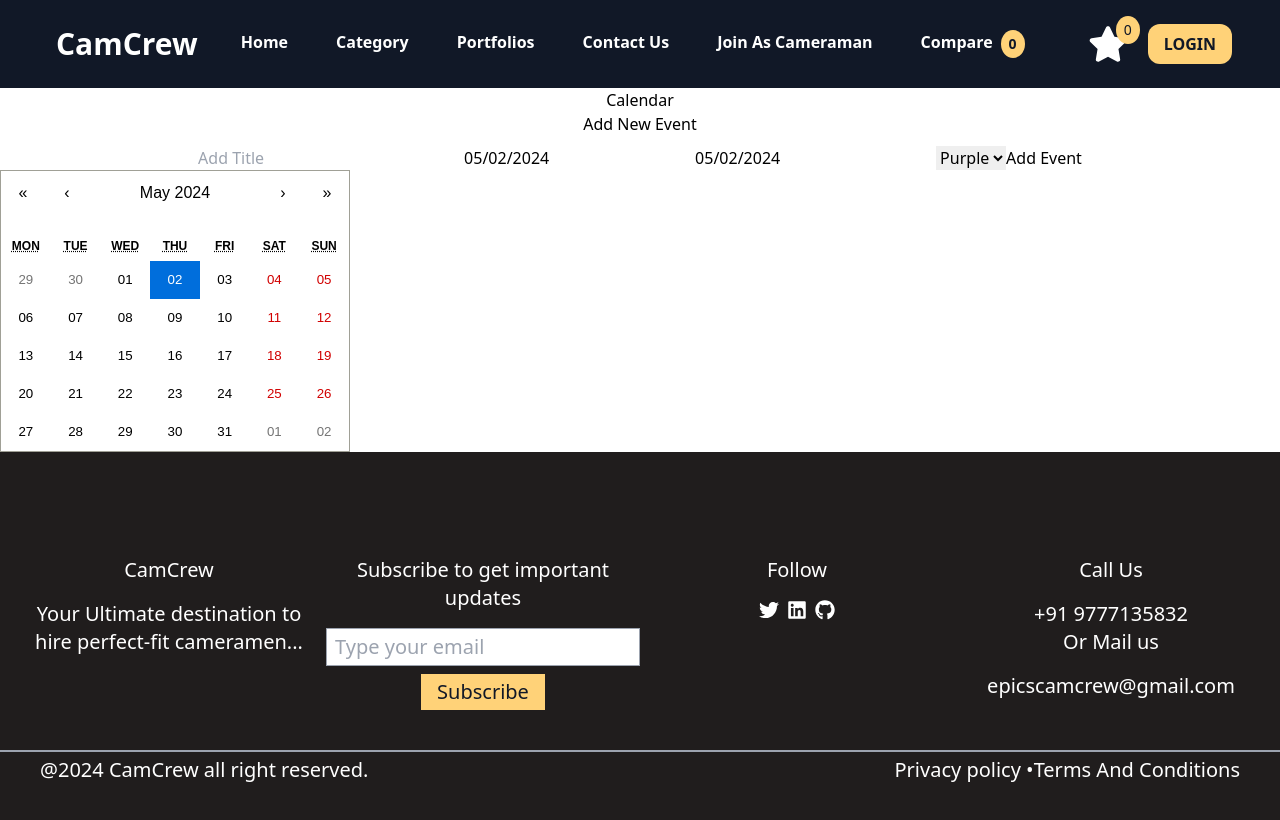
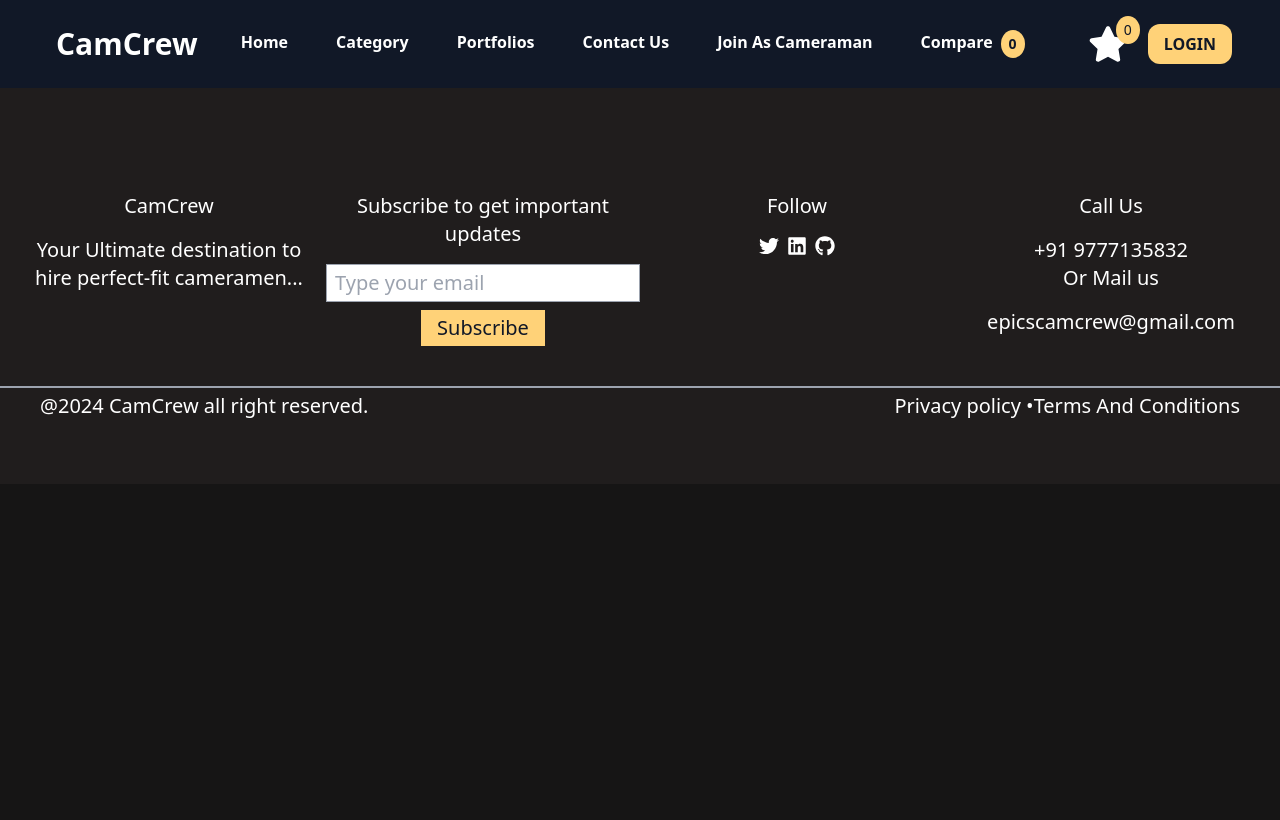
Before and after one commit to Raja-Mehdi-Ali-Khan/CAMCREW-, a React (Vite) app: page /cal in a window 1280 px wide. Shown: the top 820 px of the page. Built offline with nearby package versions, Linux system fonts and the light colour scheme.

Commit message:
RmUseless

```diff
--- a/src/App.jsx
+++ b/src/App.jsx
@@ -15,7 +15,7 @@ import Form from "./pages/Form";
 import User from "./pages/User";
 import EditProfilePage from "./pages/User";
 import AddCam from "./pages/AddCam";
-import RCalendar from "./components/Calendar";
+// import RCalendar from "./components/Calendar";
 import ComparisonPage from "./pages/Compare";
 import { ComparisonProvider } from "./context/ComparsionContext";
 import { UserProvider } from "./context/UserContext";
@@ -68,7 +68,7 @@ const App = () => {
                   <Route path="/form" element={<Form />} />
                   <Route path="/edituser" element={<EditProfilePage />} />
                   <Route path="/add" element={<AddCam />} />
-                  <Route path="/cal" element={<RCalendar />} />
+                  {/* <Route path="/cal" element={<RCalendar />} /> */}
                   <Route path="/compare" element={<ComparisonPage />} />
                 </Routes>
                 <Footer />
--- a/src/components/Calendar.jsx
+++ b/src/components/Calendar.jsx
@@ -1,125 +1,125 @@
-import React, { useState } from "react";
-import Calendar from "react-calendar";
-import "react-calendar/dist/Calendar.css";
-import DatePicker from "react-datepicker";
-import "react-datepicker/dist/react-datepicker.css";
-import { format, startOfWeek, getDay, parse } from "date-fns";
-import enUS from "date-fns/locale/en-US";
+// import React, { useState } from "react";
+// import Calendar from "react-calendar";
+// import "react-calendar/dist/Calendar.css";
+// import DatePicker from "react-datepicker";
+// import "react-datepicker/dist/react-datepicker.css";
+// import { format, startOfWeek, getDay, parse } from "date-fns";
+// import enUS from "date-fns/locale/en-US";
 
-const locales = {
-  "en-US": enUS,
-};
+// const locales = {
+//   "en-US": enUS,
+// };
 
-const events = [
-  {
-    title: "Big Meeting",
-    start: new Date(2021, 6, 0),
-    end: new Date(2021, 6, 0),
-    color: "red",
-  },
-  {
-    title: "Vacation",
-    start: new Date(2021, 6, 7),
-    end: new Date(2021, 6, 10),
-    color: "green",
-  },
-  {
-    title: "Conference",
-    start: new Date(2021, 6, 20),
-    end: new Date(2021, 6, 23),
-    color: "blue",
-  },
-];
+// const events = [
+//   {
+//     title: "Big Meeting",
+//     start: new Date(2021, 6, 0),
+//     end: new Date(2021, 6, 0),
+//     color: "red",
+//   },
+//   {
+//     title: "Vacation",
+//     start: new Date(2021, 6, 7),
+//     end: new Date(2021, 6, 10),
+//     color: "green",
+//   },
+//   {
+//     title: "Conference",
+//     start: new Date(2021, 6, 20),
+//     end: new Date(2021, 6, 23),
+//     color: "blue",
+//   },
+// ];
 
-function RCalendar() {
-  const [newEvent, setNewEvent] = useState({
-    title: "",
-    start: new Date(),
-    end: new Date(),
-    color: "purple",
-  });
-  const [allEvents, setAllEvents] = useState(events);
+// function RCalendar() {
+//   const [newEvent, setNewEvent] = useState({
+//     title: "",
+//     start: new Date(),
+//     end: new Date(),
+//     color: "purple",
+//   });
+//   const [allEvents, setAllEvents] = useState(events);
 
-  function handleAddEvent() {
-    for (let i = 0; i < allEvents.length; i++) {
-      const d1 = new Date(allEvents[i].start);
-      const d2 = new Date(newEvent.start);
-      const d3 = new Date(allEvents[i].end);
-      const d4 = new Date(newEvent.end);
+//   function handleAddEvent() {
+//     for (let i = 0; i < allEvents.length; i++) {
+//       const d1 = new Date(allEvents[i].start);
+//       const d2 = new Date(newEvent.start);
+//       const d3 = new Date(allEvents[i].end);
+//       const d4 = new Date(newEvent.end);
 
-      if ((d1 <= d2 && d2 <= d3) || (d1 <= d4 && d4 <= d3)) {
-        alert("CLASH");
-        return;
-      }
-    }
+//       if ((d1 <= d2 && d2 <= d3) || (d1 <= d4 && d4 <= d3)) {
+//         alert("CLASH");
+//         return;
+//       }
+//     }
 
-    setAllEvents([...allEvents, newEvent]);
-  }
+//     setAllEvents([...allEvents, newEvent]);
+//   }
 
-  return (
-    <div className="bg-white text-center">
-      <h1>Calendar</h1>
-      <h2>Add New Event</h2>
-      <div>
-        <input
-          type="text"
-          placeholder="Add Title"
-          style={{ width: "20%", marginRight: "10px" }}
-          value={newEvent.title}
-          onChange={(e) => setNewEvent({ ...newEvent, title: e.target.value })}
-        />
-        <DatePicker
-          placeholderText="Start Date"
-          style={{ marginRight: "10px" }}
-          selected={newEvent.start}
-          onChange={(start) => setNewEvent({ ...newEvent, start })}
-        />
-        <DatePicker
-          placeholderText="End Date"
-          selected={newEvent.end}
-          onChange={(end) => setNewEvent({ ...newEvent, end })}
-        />
-        <select
-          value={newEvent.color}
-          onChange={(e) => setNewEvent({ ...newEvent, color: e.target.value })}
-          style={{ marginLeft: "10px" }}
-        >
-          <option value="red">Red</option>
-          <option value="green">Green</option>
-          <option value="blue">Blue</option>
-          <option value="purple">Purple</option>
-        </select>
-        <button style={{ marginTop: "10px" }} onClick={handleAddEvent}>
-          Add Event
-        </button>
-      </div>
-      <Calendar
-        tileContent={({ date }) => {
-          const eventsForDay = allEvents.filter(
-            (event) => event.start.toDateString() === date.toDateString()
-          );
-          return eventsForDay.map((event, index) => (
-            <div key={index} style={{ backgroundColor: event.color }}>
-              {event.title}
-            </div>
-          ));
-        }}
-        locales={locales}
-        formatDay={(locale, date) => format(date, "dd", { locale })}
-        formatMonthYear={(locale, date) =>
-          format(date, "MMMM yyyy", { locale })
-        }
-        tileClassName={({ date }) => {
-          const eventsForDay = allEvents.filter(
-            (event) => event.start.toDateString() === date.toDateString()
-          );
-          return eventsForDay.length > 0 ? "event-date" : null;
-        }}
-        value={new Date()}
-        onChange={(date) => console.log(date)}
-      />
-    </div>
-  );
-}
+//   return (
+//     <div className="bg-white text-center">
+//       <h1>Calendar</h1>
+//       <h2>Add New Event</h2>
+//       <div>
+//         <input
+//           type="text"
+//           placeholder="Add Title"
+//           style={{ width: "20%", marginRight: "10px" }}
+//           value={newEvent.title}
+//           onChange={(e) => setNewEvent({ ...newEvent, title: e.target.value })}
+//         />
+//         <DatePicker
+//           placeholderText="Start Date"
+//           style={{ marginRight: "10px" }}
+//           selected={newEvent.start}
+//           onChange={(start) => setNewEvent({ ...newEvent, start })}
+//         />
+//         <DatePicker
+//           placeholderText="End Date"
+//           selected={newEvent.end}
+//           onChange={(end) => setNewEvent({ ...newEvent, end })}
+//         />
+//         <select
+//           value={newEvent.color}
+//           onChange={(e) => setNewEvent({ ...newEvent, color: e.target.value })}
+//           style={{ marginLeft: "10px" }}
+//         >
+//           <option value="red">Red</option>
+//           <option value="green">Green</option>
+//           <option value="blue">Blue</option>
+//           <option value="purple">Purple</option>
+//         </select>
+//         <button style={{ marginTop: "10px" }} onClick={handleAddEvent}>
+//           Add Event
+//         </button>
+//       </div>
+//       <Calendar
+//         tileContent={({ date }) => {
+//           const eventsForDay = allEvents.filter(
+//             (event) => event.start.toDateString() === date.toDateString()
+//           );
+//           return eventsForDay.map((event, index) => (
+//             <div key={index} style={{ backgroundColor: event.color }}>
+//               {event.title}
+//             </div>
+//           ));
+//         }}
+//         locales={locales}
+//         formatDay={(locale, date) => format(date, "dd", { locale })}
+//         formatMonthYear={(locale, date) =>
+//           format(date, "MMMM yyyy", { locale })
+//         }
+//         tileClassName={({ date }) => {
+//           const eventsForDay = allEvents.filter(
+//             (event) => event.start.toDateString() === date.toDateString()
+//           );
+//           return eventsForDay.length > 0 ? "event-date" : null;
+//         }}
+//         value={new Date()}
+//         onChange={(date) => console.log(date)}
+//       />
+//     </div>
+//   );
+// }
 
-export default RCalendar;
+// export default RCalendar;
--- a/src/components/Header.jsx
+++ b/src/components/Header.jsx
@@ -209,6 +209,7 @@ const Header = () => {
           </button>
         </nav>
       </section>
+      {/* for phone display */}
       <div className=" absolute top-[4rem]  right-2 ">
         {" "}
         {isMenu && (
--- a/src/components/HomeComp/Services.jsx
+++ /dev/null
@@ -1,52 +0,0 @@
-import React from "react";
-import { TbTruckDelivery } from "react-icons/tb";
-import { MdSecurity } from "react-icons/md";
-import { GiReceiveMoney } from "react-icons/gi";
-import { RiSecurePaymentLine } from "react-icons/ri";
-
-const Service = () => {
-  const services = [
-    {
-      icon: <TbTruckDelivery />,
-      title: "Super fast and free delivery.",
-    },
-    {
-      icon: <MdSecurity className="icon" />,
-      title: "Non-contact Service .",
-    },
-    {
-      icon: <GiReceiveMoney className="icon" />,
-      title: "Money back guaranteed.",
-    },
-    {
-      icon: <RiSecurePaymentLine className="icon" />,
-      title: "Super secure payment system.",
-    },
-  ];
-
-  return (
-    <section className="py-18 my-20">
-      <h1 class="my-6 pb-6 flex justify-center text-4xl font-extrabold leading-none tracking-tight text-white md:text-5xl lg:text-6xl ">
-        Our Services{" "}
-      </h1>
-      <div className="container mx-auto">
-        <div className="grid grid-cols-1 place-content-center mx-auto center md:grid-cols-2 gap-4">
-          {services.map((service, index) => (
-            <div key={index} className=" mx-4 ">
-              <div className=" bg-bgimage p-2 flex justify-center items-center  rounded-2xl">
-                <div className="text-7xl  text-black  hover:text-white ">
-                  {service.icon}
-                </div>
-                <h3 className="text-2xl font-bold  text-black  hover:text-white mt-2">
-                  {service.title}
-                </h3>
-              </div>
-            </div>
-          ))}
-        </div>
-      </div>
-    </section>
-  );
-};
-
-export default Service;
--- a/src/components/HomeComp/Trusted.jsx
+++ /dev/null
@@ -1,32 +0,0 @@
-const Trusted = () => {
-  const images = [
-    "https://raw.githubusercontent.com/solodev/infinite-logo-carousel/master/images/image2.png",
-    "https://raw.githubusercontent.com/solodev/infinite-logo-carousel/master/images/image3.png",
-    "https://raw.githubusercontent.com/solodev/infinite-logo-carousel/master/images/image4.png",
-    "https://raw.githubusercontent.com/solodev/infinite-logo-carousel/master/images/image6.png",
-    "https://raw.githubusercontent.com/solodev/infinite-logo-carousel/master/images/image8.png",
-  ];
-
-  return (
-    <section className="bg-bgimage py-32">
-      <div className="container mx-auto">
-        <h3 className="text-center text-textColor uppercase font-bold text-2xl mb-0">
-          Trusted By 1000+ Companies
-        </h3>
-        <div className="grid grid-cols-1 md:grid-cols-2 lg:grid-cols-3 xl:grid-cols-5 gap-8 mt-8">
-          {images.map((image, index) => (
-            <div key={index} className="flex justify-center items-center">
-              <img
-                src={image}
-                alt={`trusted-brand-${index}`}
-                className="min-w-28 h-28"
-              />
-            </div>
-          ))}
-        </div>
-      </div>
-    </section>
-  );
-};
-
-export default Trusted;
--- a/src/pages/Home.jsx
+++ b/src/pages/Home.jsx
@@ -2,8 +2,6 @@ import React, { useEffect } from "react";
 
 import HeroSection from "../components/HomeComp/HeroSection";
 import Featured from "../components/HomeComp/Featured";
-import Trusted from "../components/HomeComp/Trusted";
-import Service from "../components/HomeComp/Services";
 import HeroImage from "../components/HomeComp/HeroImage";
 import axios from "axios";
 
```
Also changed, not shown: src/context/ServiceContext.jsx (+1 -9 lines), src/pages/User.jsx (+1 -19 lines).
